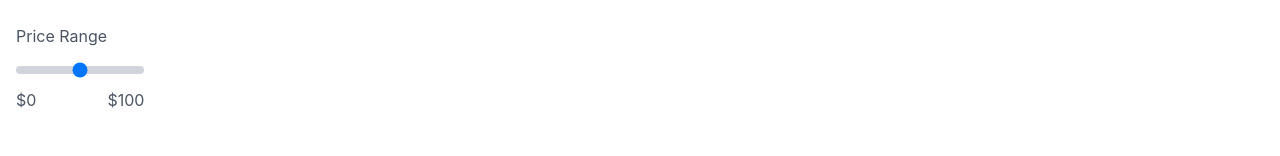
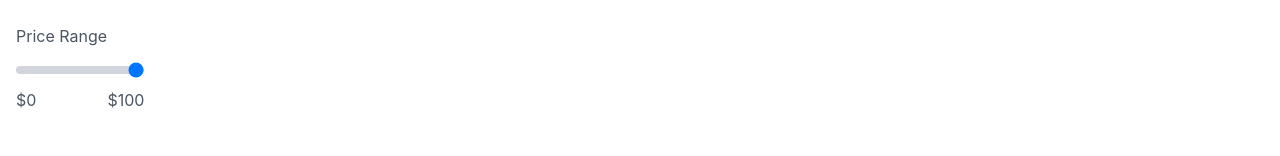
Before and after one commit to 830Utpal/Rabbit, a React app in the folder frontend/: page /collections/all in a window 1280 px wide. Shown: the part 1333-1489 px from the top of the page. Built offline with nearby package versions, Linux system fonts and the light colour scheme; the HTML template or start-up script is replaced by a standard one.

Commit message:
price query

```diff
--- a/frontend/src/components/Products/FilterSidebar.jsx
+++ b/frontend/src/components/Products/FilterSidebar.jsx
@@ -102,6 +102,14 @@ const FilterSidebar = () => {
         });
         setSearchParams(params);
         navigate(`?${params.toString()}`);//?category=bottom+wear&size=xs%cs
+     }
+
+     const handlePriceChange=(e)=>{
+        const newPrice=e.target.value;
+        setPriceRange([0,newPrice]);
+        const newFilters={...filters,minPrice:0,maxPrice:newPrice};
+        setFilters(filters);
+        updateURLParams(newFilters);
      }
 
 
@@ -209,7 +217,10 @@ const FilterSidebar = () => {
  {/**price range filter */}
  <div className='mb-8'>
     <label className='block text-gray-600 font medium mb-2'>Price Range</label>
-    <input type="range" name="priceRange" min={0} max={100} className='w-full h-2 bg-gray-300 rounded-lg appearance-none cursor-pointer'/>
+    <input type="range" name="priceRange" min={0} max={100}
+    value={priceRange[1]}
+    onChange={handlePriceChange}
+    className='w-full h-2 bg-gray-300 rounded-lg appearance-none cursor-pointer'/>
     <div className='flex justify-between text-gray-600 mt-2'>
         <span>$0</span>
         <span>${priceRange[1]}</span>
```
